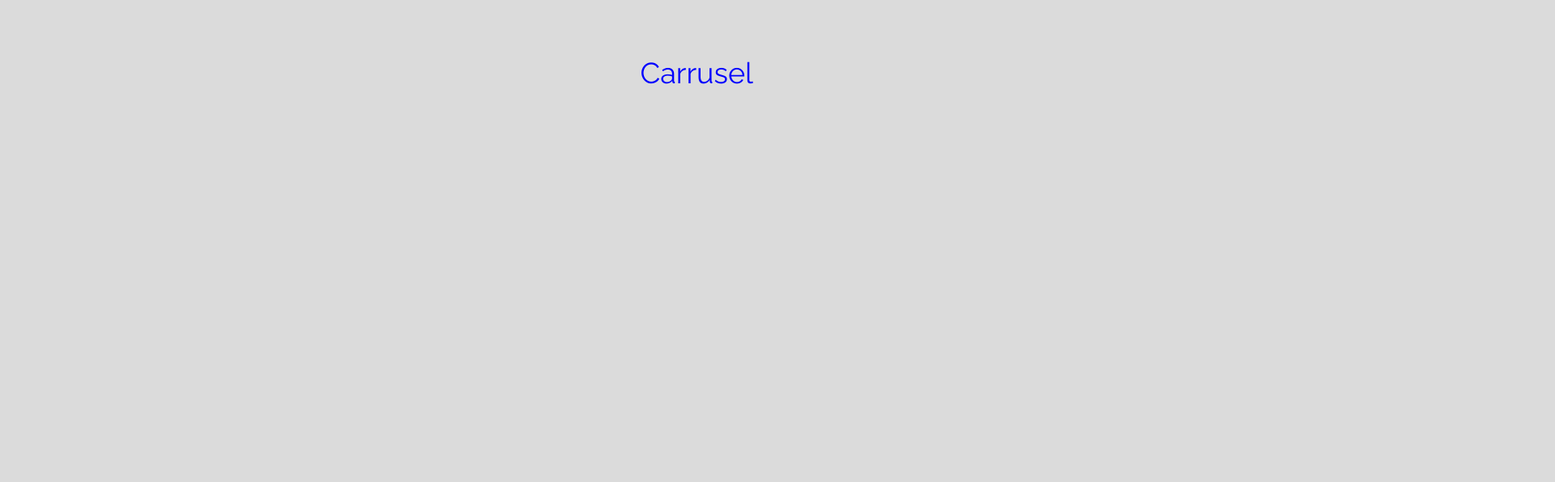
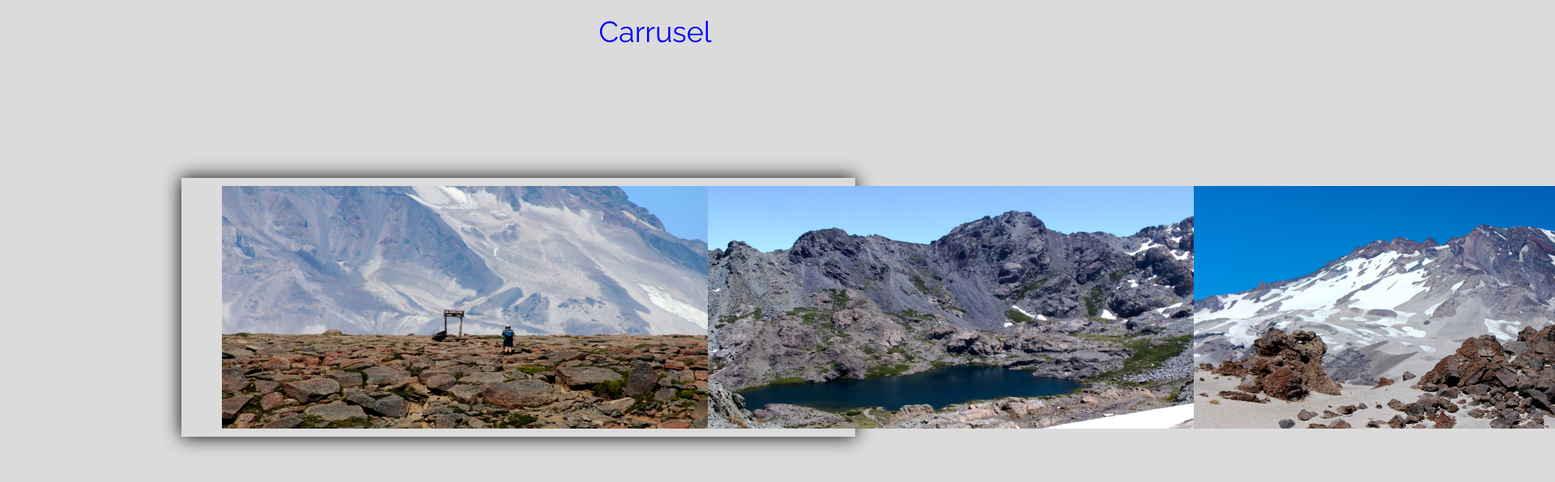
Before and after one commit to franshu/carousel_jquery, a plain HTML site: page index.html in a window 1280 px wide. Shown: the top 596 px of the page at 81% size, 1920 px wide, since content can reach past the window. Drawn offline with nearby package versions, Linux system fonts and the light colour scheme.

Commit message:
upgrade style

```diff
--- a/assets/css/style.css
+++ b/assets/css/style.css
@@ -3,10 +3,40 @@ body{
 	font-family: 'Raleway', sans-serif;
 	width: 65%;
 	margin: 0 auto;
+	padding: 0%;
 	text-align: center;
-	padding: 4%;
+
 }
 
 h1{
 	color: blue;
 }
+
+#main {
+	margin: 150px auto;
+	padding: 10px;
+	box-shadow: 0 0 22px #000;
+}
+
+#carousel {
+	width: 600px;
+	height: 300px;
+	/*overflow: hidden; propiedad que es para delimitar la foto*/
+}
+
+#carousel ul{
+	list-style: none;
+	width: 3600px;
+	height: 300px;
+}
+
+#carousel ul li{
+	float: left;
+	width: 600px;
+	height: 300px;
+}
+
+#carousel ul li img{
+	width: 600px;
+	height: 300px;
+}
--- a/index.html
+++ b/index.html
@@ -3,7 +3,7 @@
 <head>
 	<meta charset="UTF-8">
 	<meta name="viewport" content="width=device-width, user-scalable=no, initial-scale=1.0, maximum-scale=1.0, minimum-scale=1.0">
-	<title>Document</title>
+	<title>Carousel</title>
 	<link href="https://fonts.googleapis.com/css?family=Raleway:300,400,700" rel="stylesheet">
 	<link href="https://maxcdn.bootstrapcdn.com/bootstrap/3.3.7/css/bootstrap.min.css" rel="stylesheet" integrity="sha384-BVYiiSIFeK1dGmJRAkycuHAHRg32OmUcww7on3RYdg4Va+PmSTsz/K68vbdEjh4u" crossorigin="anonymous">
 	<link rel="stylesheet" href="assets/css/style.css">
@@ -18,7 +18,17 @@
 				 </div>
 			</div>
         </div>
-	</section><!-- /.cierre section -->
+
+	<div id="main">
+		<div id="carousel">
+			<ul>
+				<li><img src="assets/img/1.jpg"></li>
+				<li><img src="assets/img/2.jpg"></li><li><img src="assets/img/3.jpg"></li><li><img src="assets/img/4.jpg"></li><li><img src="assets/img/5.jpg"></li>
+
+			</ul>
+		</div>
+	</div>
+	</section> <!-- /.cierre section -->
 <!--flechas
 	glyphicon glyphicon-chevron-left
 	glyphicon glyphicon-chevron-right
```
Also changed, not shown: assets/img/1.jpg (renamed from assets/img/1enladrillado.jpg), assets/img/2.jpg (renamed from assets/img/2lagunadelalto.jpg), assets/img/3.jpg (added), assets/img/5.jpg (renamed from assets/img/1.lagunadelmaule.jpg), 6 other files.
